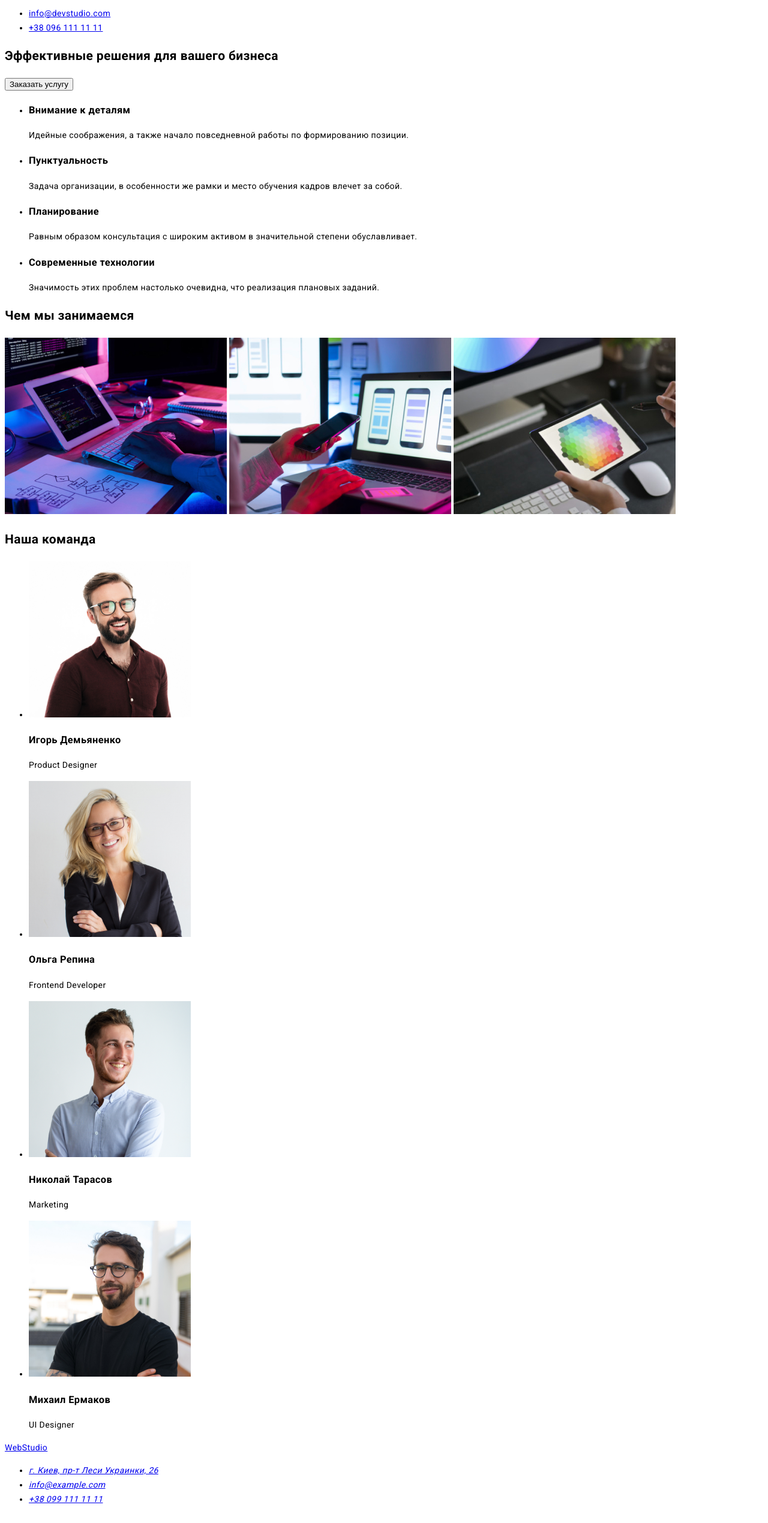
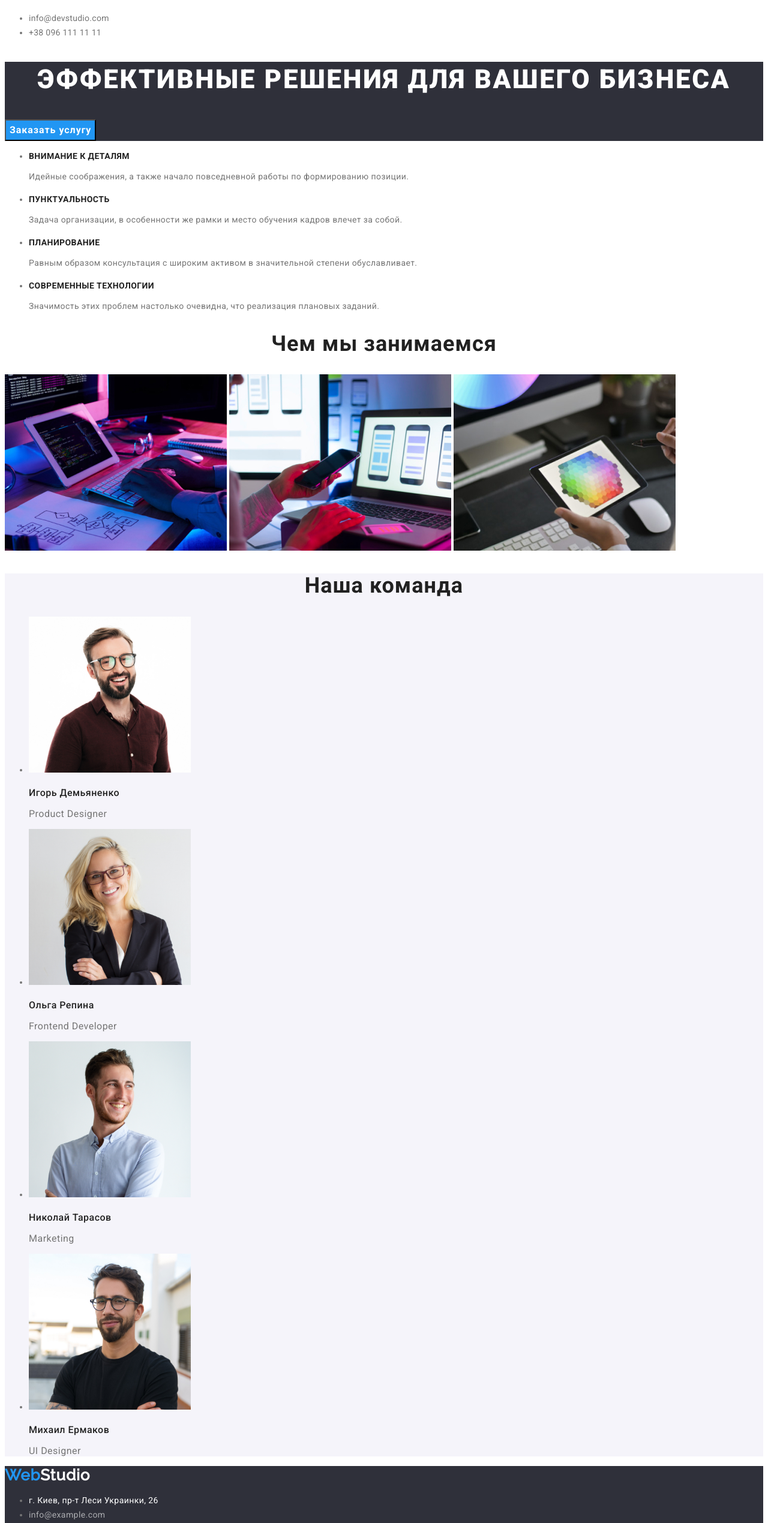
Before and after one commit to RuslanGolovach/goit-markup-hw-02, a plain HTML site: page index.html in a window 1280 px wide. Shown: the part 121-2660 px from the top of the page at 60% size. Drawn offline with Linux system fonts and the light colour scheme.

Commit message:
добавил шрифт и цвет css

```diff
--- a/css/styles.css
+++ b/css/styles.css
@@ -14,12 +14,12 @@
 
 
 :root {
-  --body-text-cl: #757575
-  --accent-cl: #2196F3
-  --black: #212121
-  --section-bg: #F5F4FA
-  --dark-bg: #2F303A
-  --white: #ffffff
+  --body-text-cl: #757575;
+  --accent-cl: #2196F3;
+  --black: #212121;
+  --section-bg: #F5F4FA;
+  --dark-bg: #2F303A;
+  --white: #ffffff;
 
 }
 
@@ -29,4 +29,164 @@ font-size: 14px;
 line-height: 1.71;
 letter-spacing: 0.03em;
 color: var(--body-text-cl);
+background-color: var(--white);
 }
+
+.logo {
+font-family: Raleway;
+font-style: normal;
+font-weight: bold;
+font-size: 26px;
+line-height: 1.19;
+letter-spacing: 0.03em;
+text-decoration: none;
+}
+
+.logo-web{
+  color: var(--accent-cl);
+}
+
+.logo-header .logo-studio{
+  color: #000000;
+}
+.logo-footer .logo-studio{
+  color: var(--white);
+}
+.nav-link {
+font-weight: 500;
+font-size: 14px;
+line-height: 1.14;
+letter-spacing: 0.02em;
+color: var(--black);
+text-decoration: none;
+}
+
+.nav-link:hover,
+.nav-link:focus {
+color: var(--accent-cl);
+}
+
+.contacts-header{
+line-height: 1.14;
+letter-spacing: 0.02em;
+color: inherit;
+text-decoration: none
+}
+
+.contacts-header:hover,
+.contacts-header:focus {
+color: var(--accent-cl);
+}
+
+.hero {
+  background-color: var(--dark-bg);
+}
+
+.hero-title {
+  font-weight: 900;
+  font-size: 44px;
+  line-height: 1.36;
+  text-align: center;
+  letter-spacing: 0.06em;
+  text-transform: uppercase;
+  color: var(--white);
+}
+
+.btn-hero {
+  font-family: inherit;
+font-weight: 700;
+font-size: 16px;
+line-height: 1.87;
+text-align: center;
+letter-spacing: 0.06em;
+color: var(--white);
+background-color: var(--accent-cl);
+}
+
+.features-title {
+  font-weight: 700;
+  font-size: 14px;
+  line-height: 1.14;
+  letter-spacing: 0.03em;
+  text-transform: uppercase;
+  color: var(--black);
+}
+
+.examples-title,
+.team-all-title {
+font-family: inherit;
+font-weight: 700;
+font-size: 36px;
+line-height: 1.16;
+text-align: center;
+letter-spacing: 0.03em;
+color: var(--black);
+}
+
+.team {
+  background-color: var(--section-bg);
+}
+
+.team-title {
+font-weight: 500;
+font-size: 16px;
+line-height: 1.19;
+letter-spacing: 0.03em;
+color: var(--black);
+}
+
+.team-text {
+font-weight: 400;
+font-size: 16px;
+line-height: 1.19;
+letter-spacing: 0.03em;
+}
+
+.footer {
+  background-color: var(--dark-bg);
+}
+
+.footer-link {
+font-style: normal;
+text-decoration: none;
+color: rgba(255, 255, 255, 0.6);
+}
+
+.footer-adress {
+font-style: normal;
+text-decoration: none;
+color: var(--white) ;
+}
+
+/* css портфолио */
+
+.btn-portfolio {
+font-weight: 500;
+font-size: 16px;
+line-height: 1.62;
+letter-spacing: 0.03em;
+color: var(--black);
+background-color: var(--section-bg);
+}
+
+.btn-portfolio:hover,
+.btn-portfolio:focus {
+color: var(--white);
+background-color: var(--accent-cl);
+}
+
+.portfolio-title {
+  font-family: inherit;
+font-weight: 700;
+font-size: 18px;
+line-height: 2;
+letter-spacing: 0.06em;
+color: var(--black);
+}
+
+.portfolio-text {
+font-weight: 400;
+font-size: 16px;
+line-height: 1.87;
+letter-spacing: 0.03em;
+}
--- a/index.html
+++ b/index.html
@@ -5,85 +5,86 @@
     <meta name="viewport" content="width=device-width, initial-scale=1.0">
     <title>Студия</title>
     <link href="https://fonts.googleapis.com/css2?family=Roboto:wght@400;500;700;900&display=swap" rel="stylesheet">
-    <link rel="stylesheet" href="./css/styles.css">
+    <link rel="stylesheet" href="./css/styles.css"/>
 </head>
 <body>
     <!-- Шапка сайта -->
     <header>
-       <nav>
-       <a href="./"><span>Web</span><span>Studio</span></a>
+       <nav class="nav">
+       <a href="./" class="logo logo-header" >
+        <span class="logo-web">Web</span><span class="logo-studio">Studio</span></a>
         <ul>
-            <li><a href="">Студия</a></li>
-            <li><a href="./portfolio.html">Портфолио</a></li>
-            <li><a href="#contacts">Контакты</a></li>
+            <li><a href="./" class="nav-link">Студия</a></li>
+            <li><a href="./portfolio.html" class="nav-link">Портфолио</a></li>
+            <li><a href="#contacts" class="nav-link">Контакты</a></li>
         </ul>
        </nav>
         <ul>
-            <li><a href="mailto:info@devstudio.com">info@devstudio.com</a></li>
-            <li><a href="tel:+380961111111">+38 096 111 11 11</a></li>
+            <li><a href="mailto:info@devstudio.com" class="contacts-header">info@devstudio.com</a></li>
+            <li><a href="tel:+380961111111" class="contacts-header">+38 096 111 11 11</a></li>
         </ul>
     </header>
     <!-- Герой -->
     <main>
     <div>
-        <section>
-            <h1>Эффективные решения для вашего бизнеса</h1>
-            <button type="button">Заказать услугу</button>
+        <section class="hero" >
+            <h1 class="hero-title">Эффективные решения для вашего бизнеса</h1>
+            <button class="btn-hero" type="button">Заказать услугу</button>
         </section>
     </div>
 <!-- Особенности работы -->
-    <section>
-        <h2 hidden>Особенности</h2>
-        <ul>
-            <li>
-            <h3>Внимание к деталям</h3>
-            <p>Идейные соображения, а также начало повседневной работы по формированию позиции.</p>
+    <section class="features">
+        <h2 hidden class="features-main-title">Особенности</h2>
+        <ul class="features-list">
+            <li class="features-item">
+            <h3 class="features-title">Внимание к деталям</h3>
+            <p class="features-text">Идейные соображения, а также начало повседневной работы по формированию позиции.</p>
             </li>
-            <li>
-            <h3>Пунктуальность</h3>
-            <p>Задача организации, в особенности же рамки и место обучения кадров влечет за собой.</p>
+            <li class="features-item">
+            <h3 class="features-title">Пунктуальность</h3>
+            <p class="features-text">Задача организации, в особенности же рамки и место обучения кадров влечет за собой.</p>
             </li>
-            <li>
-            <h3>Планирование</h3>
-            <p>Равным образом консультация с широким активом в значительной степени обуславливает.</p>
+            <li class="features-item">
+            <h3 class="features-title">Планирование</h3>
+            <p class="features-text">Равным образом консультация с широким активом в значительной степени обуславливает.</p>
             </li>
-            <li>
-            <h3>Современные технологии</h3>
-            <p>Значимость этих проблем настолько очевидна, что реализация плановых заданий.</p>
+            <li class="features-item">
+            <h3 class="features-title">Современные технологии</h3>
+            <p class="features-text">Значимость этих проблем настолько очевидна, что реализация плановых заданий.</p>
             </li>
         </ul>
     </section>
 <!-- Чем мы занимаемся -->
-    <section>
-        <h2>Чем мы занимаемся</h2>
+    <section class="examples">
+        <h2 class="examples-title">Чем мы занимаемся</h2>
          <img src="./images/box-1.jpg" alt="Создание проектов" width="370" height="294">
          <img src="./images/box-2.jpg" alt="Разработка приложений" width="370" height="294">
          <img src="./images/box-3.jpg" alt="Создание графики" width="370" height="294">
     </section>
     <!-- наша команда -->
   <div>
-      <section>
-        <h2>Наша команда</h2>
+      <section class="team">
+        <h2 class="team-all-title">Наша команда</h2>
          <ul>
             <li>
-                <img src="./images/igor.jpg" alt="" width="270" height="260">
-                <h3>Игорь Демьяненко</h3>
-                <p lang="en"> Product Designer</p>
+                <img src="./images/igor.jpg" alt="Сотрудник Игорь" width="270" height="260">
+                <h3 class="team-title">Игорь Демьяненко</h3>
+                <p lang="en" class="team-text"> Product Designer</p>
             </li>
             <li>
-                <img src="./images/olga.jpg" alt="" width="270" height="260">
-                <h3>Ольга Репина</h3>
-                <p lang="en">Frontend Developer</p>
+                <img src="./images/olga.jpg" alt="Сотрудник Ольга" width="270" height="260">
+                <h3 class="team-title">Ольга Репина</h3>
+                <p lang="en" class="team-text">Frontend Developer</p>
             </li>
             <li>
-                <img src="./images/nikolay.jpg" alt="" width="270" height="260">
-                <h3>Николай Тарасов</h3>
-                <p lang="en">Marketing</p>
+                <img src="./images/nikolay.jpg" alt="Сотрудник Николай" width="270" height="260">
+                <h3 class="team-title">Николай Тарасов</h3>
+                <p lang="en" class="team-text">Marketing</p>
             </li>
             <li>
-                <img src="./images/mihail.jpg" alt="" width="270" height="260">
-                <h3>Михаил Ермаков</h3>
-                <p lang="en">UI Designer</p>
+                <img src="./images/mihail.jpg" alt="Сотрудник М" width="270" height="260">
+                <h3 class="team-title">Михаил Ермаков</h3>
+                <p lang="en" class="team-text">UI Designer</p>
             </li>
          </ul>
         </section>
@@ -92,13 +93,14 @@
 
    <!-- Подвал сайта -->
 <footer>
-    <div>
-        <a href="./"><span>Web</span><span>Studio</span></a>
-           <address id="contacts">
-               <ul>
-                   <li><a href="https://goo.gl/maps/kjw5beXjX4C6twNt7" target="_blank" rel="noopener noreferer">г. Киев, пр-т Леси Украинки, 26</a></li>
-                   <li><a href="mailto:info@example.com">info@example.com</a></li>
-                   <li><a href="tel:+380991111111">+38 099 111 11 11</a></li>
+    <div class="footer">
+        <a href="./" class="logo logo-footer">
+            <span class="logo-web">Web</span><span class="logo-studio">Studio</span></a>
+           <address id="contacts" class="contacts-footer">
+               <ul class="footer-list">
+                   <li><a href="https://goo.gl/maps/kjw5beXjX4C6twNt7" target="_blank" rel="noopener noreferer" class="footer-adress">г. Киев, пр-т Леси Украинки, 26</a></li>
+                   <li><a href="mailto:info@example.com" class="footer-link">info@example.com</a></li>
+                   <li><a href="tel:+380991111111" class="footer-link">+38 099 111 11 11</a></li>
                </ul>
            </address>
     </div>
```
Also changed, not shown: portfolio.html (+44 -40 lines).
